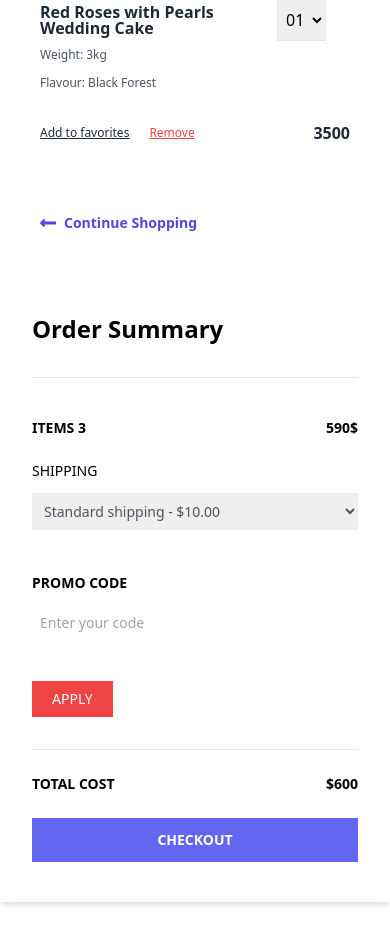
After one commit to fakeeha-cloud/CakeStudio, a Django app: page /cart/summary/ in a window 390 px wide. The commit adds this page. Shown: the part 897-1839 px from the top of the page. Run offline with Django 5.2, Linux system fonts and the light colour scheme; a user stored in the database is signed in; data comes from the database, SQL or seed files in the repository; both versions use the stored data as it was after the commit; some libraries are stand-ins or nearby versions.

Commit message:
add some changes

```diff
--- a/CakeStudio/urls.py
+++ b/CakeStudio/urls.py
@@ -26,8 +26,10 @@ urlpatterns = [
     path('',views.SignInView.as_view(),name='sign-in'),
     path('index/',views.IndexView.as_view(),name='index'),
     path('cakes/<int:pk>/list/',views.CakeListView.as_view(),name='cake-list'),
-    path('cake/variant/<int:pk>/',views.CakeVaraintsView.as_view(),name='cake-variants'),
-    path('cake/variant/<int:pk1>/<int:pk2>/detail/',views.CakeVariantDetailView.as_view(),name='variant'),
+    path('cake/variant/<int:pk>/<int:pk1>',views.CakeVaraintsView.as_view(),name='cake-variants'),
+    path('cake/<int:pk1>/variant/<int:pk2>/<int:pk>/detail/',views.CakeVariantDetailView.as_view(),name='variant'),
+    path('cake/<int:pk>/<int:pk1>/cart/add',views.AddToCartView.as_view(),name='add-cartItem'),
+    path('cart/summary/',views.MyCartView.as_view(),name='mycart')
 
 
 
--- a/myapp/templates/store/cake_list.html
+++ b/myapp/templates/store/cake_list.html
@@ -29,7 +29,7 @@
         </div>
 
         <a
-        href="{%url 'cake-variants' c.id%}"
+        href="{%url 'cake-variants' c.id tag_id%}"
           type="button"
           class="mt-4 w-full rounded-sm bg-black px-2 py-1.5 text-sm font-semibold text-white shadow-sm hover:bg-black/80 focus-visible:outline focus-visible:outline-2 focus-visible:outline-offset-2 focus-visible:outline-black"
         >
--- /dev/null
+++ b/myapp/templates/store/cart_summary.html
@@ -0,0 +1,98 @@
+{%extends 'store/base.html'%}
+
+{%block main_block%}
+
+
+<div class="container mx-auto mt-10">
+    <div class="sm:flex shadow-md my-10">
+      <div class="  w-full  sm:w-3/4 bg-white px-10 py-10">
+        <div class="flex justify-between border-b pb-8">
+          <h1 class="font-semibold text-2xl">Shopping Cart</h1>
+          <h2 class="font-semibold text-2xl">3 Items</h2>
+        </div>
+    {%for ci in cartitems%}
+
+        <div class="md:flex items-strech py-8 md:py-10 lg:py-8 border-t border-gray-50">
+          <div class="md:w-4/12 2xl:w-1/4 w-full">
+            <img src="https://i.ibb.co/6gzWwSq/Rectangle-20-1.png" alt="Black Leather Purse" class="h-full object-center object-cover md:block hidden" />
+            <img src="https://i.ibb.co/TTnzMTf/Rectangle-21.png" alt="Black Leather Purse" class="md:hidden w-full h-full object-center object-cover" />
+          </div>
+          <div class="md:pl-3 md:w-8/12 2xl:w-3/4 flex flex-col justify-center">
+
+            <div class="flex items-center justify-between w-full">
+              <p class="text-base font-black leading-none text-gray-800">{{ci.cake_variant_object.cake_object}}</p>
+              <select aria-label="Select quantity" class="py-2 px-1 border border-gray-200 mr-6 focus:outline-none">
+                  <option>01</option>
+                  <option>02</option>
+                  <option>03</option>
+                </select>
+            </div>
+            <p class="text-xs leading-3 text-gray-600 pt-2">Weight: {{ci.weight_object}}</p>
+            <p class="text-xs leading-3 text-gray-600 py-4">Flavour: {{ci.flavour_object}}</p>
+
+            <div class="flex items-center justify-between pt-5">
+              <div class="flex itemms-center">
+                <p class="text-xs leading-3 underline text-gray-800 cursor-pointer">Add to favorites</p>
+                <p class="text-xs leading-3 underline text-red-500 pl-5 cursor-pointer">Remove</p>
+              </div>
+              <p class="text-base font-black leading-none text-gray-800">{{ci.cake_variant_object.price}}</p>
+            </div>
+          </div>
+        </div>
+
+    {%endfor%}
+
+
+        <a href="#" class="flex font-semibold text-indigo-600 text-sm mt-10">
+          <svg class="fill-current mr-2 text-indigo-600 w-4" viewBox="0 0 448 512">
+            <path
+              d="M134.059 296H436c6.627 0 12-5.373 12-12v-56c0-6.627-5.373-12-12-12H134.059v-46.059c0-21.382-25.851-32.09-40.971-16.971L7.029 239.029c-9.373 9.373-9.373 24.569 0 33.941l86.059 86.059c15.119 15.119 40.971 4.411 40.971-16.971V296z" />
+          </svg>
+          Continue Shopping
+        </a>
+      </div>
+      <div id="summary" class=" w-full   sm:w-1/4   md:w-1/2     px-8 py-10">
+        <h1 class="font-semibold text-2xl border-b pb-8">Order Summary</h1>
+        <div class="flex justify-between mt-10 mb-5">
+          <span class="font-semibold text-sm uppercase">Items 3</span>
+          <span class="font-semibold text-sm">590$</span>
+        </div>
+        <div>
+          <label class="font-medium inline-block mb-3 text-sm uppercase">
+                Shipping
+              </label>
+          <select class="block p-2 text-gray-600 w-full text-sm">
+                <option>Standard shipping - $10.00</option>
+              </select>
+        </div>
+        <div class="py-10">
+          <label
+                for="promo"
+                class="font-semibold inline-block mb-3 text-sm uppercase"
+              >
+                Promo Code
+              </label>
+          <input
+                type="text"
+                id="promo"
+                placeholder="Enter your code"
+                class="p-2 text-sm w-full"
+              />
+        </div>
+        <button class="bg-red-500 hover:bg-red-600 px-5 py-2 text-sm text-white uppercase">
+              Apply
+            </button>
+        <div class="border-t mt-8">
+          <div class="flex font-semibold justify-between py-6 text-sm uppercase">
+            <span>Total cost</span>
+            <span>$600</span>
+          </div>
+          <button class="bg-indigo-500 font-semibold hover:bg-indigo-600 py-3 text-sm text-white uppercase w-full">
+                Checkout
+              </button>
+        </div>
+      </div>
+    </div>
+  </div>
+
+{%endblock%}
--- a/myapp/views.py
+++ b/myapp/views.py
@@ -56,52 +56,86 @@ class IndexView(View):
 #url-lh:8000/cake/<int:pk>/list/
 class CakeListView(View):
     def get(self,request,*args,**kwargs):
+
         id=kwargs.get('pk')
+
         qs=Cake.objects.filter(tag_objects=id)
 
+        # print('tag:',id)
 
-        return render(request,'store/cake_list.html',{'cakes':qs})
+        return render(request,'store/cake_list.html',{'cakes':qs,'tag_id':id})
 
 
 class CakeVaraintsView(View):
     def get(self,request,*args,**kwargs):
+
         id=kwargs.get('pk')
+
+        tag_id=kwargs.get('pk1')
+
+        # print('tag..:',tag_id)
+
         cake_obj=Cake.objects.get(id=id)
+
         qs=CakeVariant.objects.filter(cake_object=id)
         # cake_variant=CakeVariant.objects.get()
-        return render(request,'store/cake_variants.html',{'variants':qs,'cake':cake_obj})
+        return render(request,'store/cake_variants.html',{'variants':qs,'cake':cake_obj,'tag_id':tag_id})
 
 class CakeVariantDetailView(View):
     def get(self,request,*args,**kwargs):
         v_id=kwargs.get('pk1')
         c_id=kwargs.get('pk2')
+        tag_id=kwargs.get('pk')
+
+        # print('tag..:',tag_id)
+
         cake_variant_object=CakeVariant.objects.get(id=v_id)
         cake_object=Cake.objects.get(id=c_id)
 
-        return render(request,'store/cake_variants.html',{'variant':cake_variant_object,'cake':cake_object})
+        return render(request,'store/cake_variants.html',{'variant':cake_variant_object,'cake':cake_object,'tag_id':tag_id})
 
 
-class IncreaseQuantityView(View):
-    def post(self,request,*args,**kwargs):
+class AddToCartView(View):
+    def get(self,request,*args,**kwargs):
+        v_id=kwargs.get('pk')
+
+        tag_id=kwargs.get('pk1')
+
+        print('tag..:',tag_id)
+
+        variant_object=CakeVariant.objects.get(id=v_id)
+
+        tag_obj=Tag.objects.get(id=tag_id)
+
+        shape=variant_object.shape_object
 
 
 
+        print('shape name:',shape)
 
 
 
+        CartItems.objects.create(
+                                    cart_object=request.user.basket,
 
+                                    cake_variant_object=variant_object,
 
-# class AddToCartView(View):
-#     def get(self,request,*args,**kwargs):
-#         v_id=kwargs.get('pk')
+                                    tag_object=tag_obj,
 
-#         variant_object=CakeVariant.objects.get(id=v_id)
+                                    shape_object=variant_object.shape_object,
 
-#         CartItems.objects.create(
-#                                     cart_object=request.user.basket,
+                                    flavour_object=variant_object.flavour_object,
 
-#                                     cake_variant_object=variant_object,
+                                    weight_object=variant_object.weight_object
 
+                                )
+        return redirect('index')
 
+#view for cart list
+#url:lh:8000/cart/summary
+class MyCartView(View):
+    def get(self,request,*args,**kwargs):
 
-#                                 )
+        cart_items=request.user.basket.basket_items.filter(is_order_placed=False)
+
+        return render(request,'store/cart_summary.html',{'cartitems':cart_items})
```
Also changed, not shown: myapp/templates/store/cake_variants.html (+11 -15 lines), db.sqlite3.
